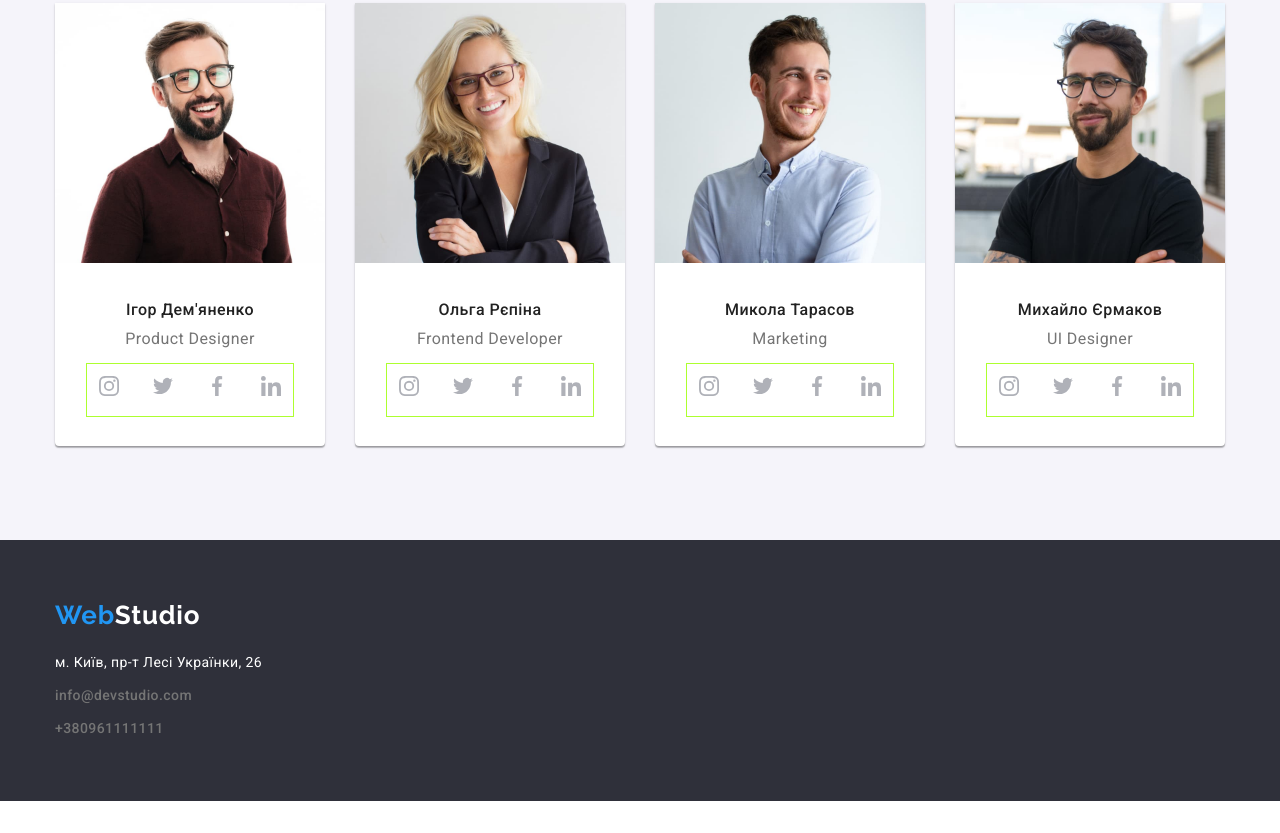
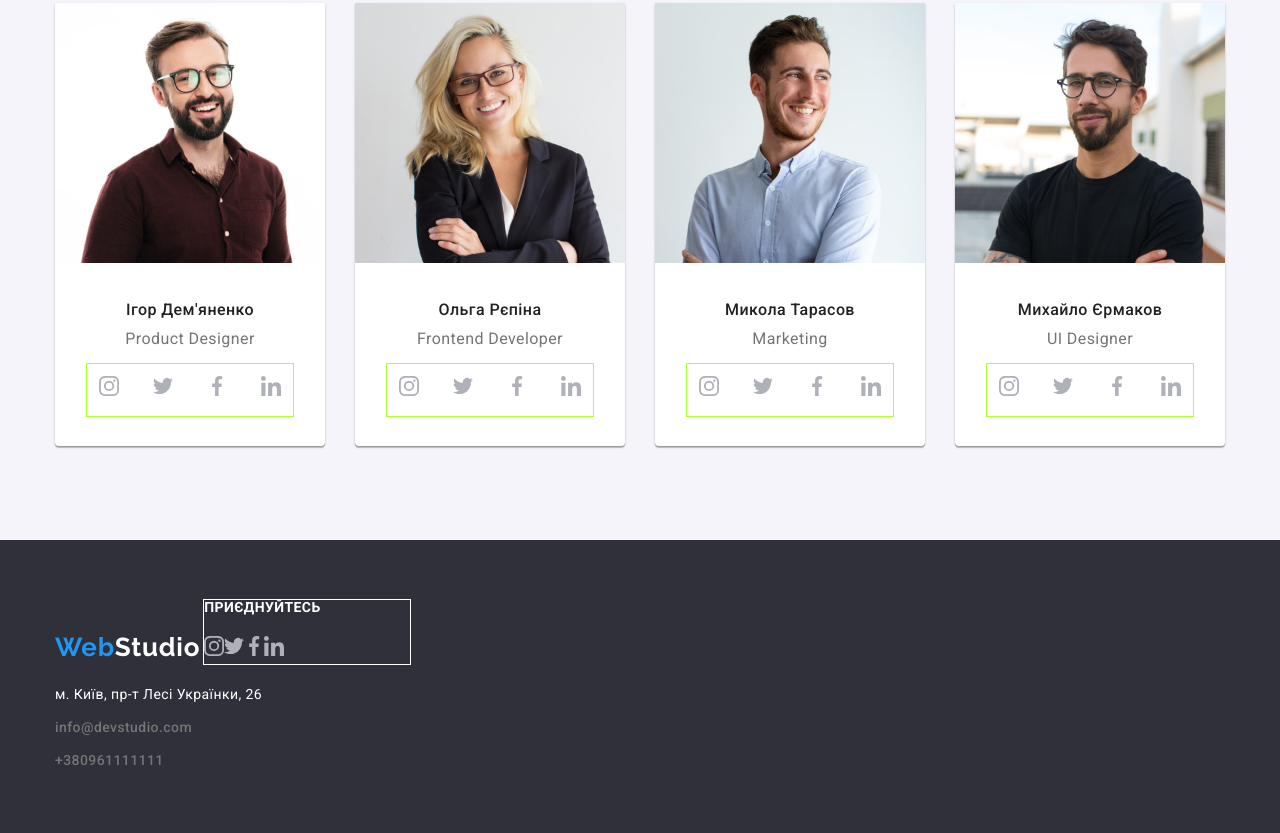
Before and after one commit to SergSmilya/goit-markup-hw-04, a plain HTML site: page index.html in a window 1280 px wide. Shown: the part 1825-2658 px from the top of the page. Before the commit the page ends 2626 px from the top, so only its background shows below. Drawn offline with nearby package versions, Linux system fonts and the light colour scheme.

Commit message:
add foot

```diff
--- a/css/styles.css
+++ b/css/styles.css
@@ -93,6 +93,7 @@ a {
   height: 12px;
   margin-right: 10px;
 }
+
 .auth-link {
   color: var(--primary-color-text);
   font-weight: 500;
@@ -101,6 +102,7 @@ a {
 .auth-link:focus {
   color: var(--accent-color);
 }
+
 .header-page .auth-nav {
   display: flex;
   margin-left: auto;
@@ -311,6 +313,8 @@ a {
   padding: 6px 22px;
   color: var(--bgd-color);
   background-color: var(--accent-color);
+  box-shadow: 0px 3px 1px rgba(0, 0, 0, 0.1), 0px 1px 2px rgba(0, 0, 0, 0.08),
+    0px 2px 2px rgba(0, 0, 0, 0.12);
 }
 
 .btn-nav,
@@ -369,6 +373,23 @@ span.studio,
 .adress-text {
   color: var(--bgd-color);
 }
+.footer-social {
+  display: inline-block;
+  width: 206px;
+  outline: 1px solid white;
+}
+.footer-item {
+  display: flex;
+}
+.footer-title {
+  margin: 0;
+  margin-bottom: 20px;
+  font-weight: 700;
+  font-size: 14px;
+  line-height: 1.14;
+  text-transform: uppercase;
+  color: var(--bgd-color);
+}
 .adress {
   font-style: normal;
 }
--- a/index.html
+++ b/index.html
@@ -319,6 +319,39 @@
         <a class="logo footer-logo" href=""
           >Web<span class="studio">Studio</span></a
         >
+        <div class="footer-social">
+          <h2 class="footer-title">приєднуйтесь</h2>
+          <ul class="list footer-item">
+            <li>
+              <a href="">
+                <svg class="icon-social">
+                  <use href="./images/icons.svg#icon-instagram"></use>
+                </svg>
+              </a>
+            </li>
+            <li>
+              <a href="">
+                <svg class="icon-social">
+                  <use href="./images/icons.svg#icon-twitter"></use>
+                </svg>
+              </a>
+            </li>
+            <li>
+              <a href="">
+                <svg class="icon-social">
+                  <use href="./images/icons.svg#icon-facebook"></use>
+                </svg>
+              </a>
+            </li>
+            <li>
+              <a href="">
+                <svg class="icon-social">
+                  <use href="./images/icons.svg#icon-linkedin"></use>
+                </svg>
+              </a>
+            </li>
+          </ul>
+        </div>
         <address class="adress">
           <p class="adress-text">м. Київ, пр-т Лесі Українки, 26</p>
           <ul class="auth-nav list pad">
```
Also changed, not shown: portfolio.html (+1 -1 lines).
